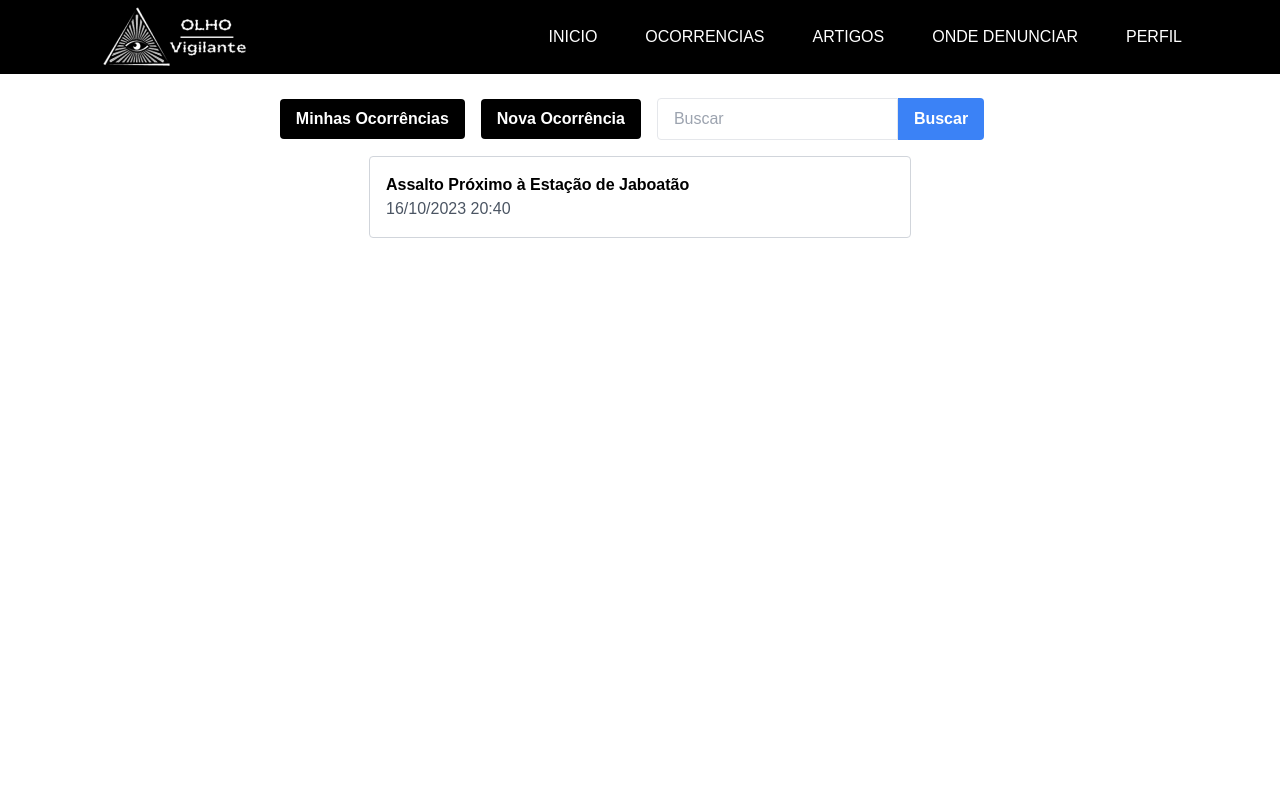
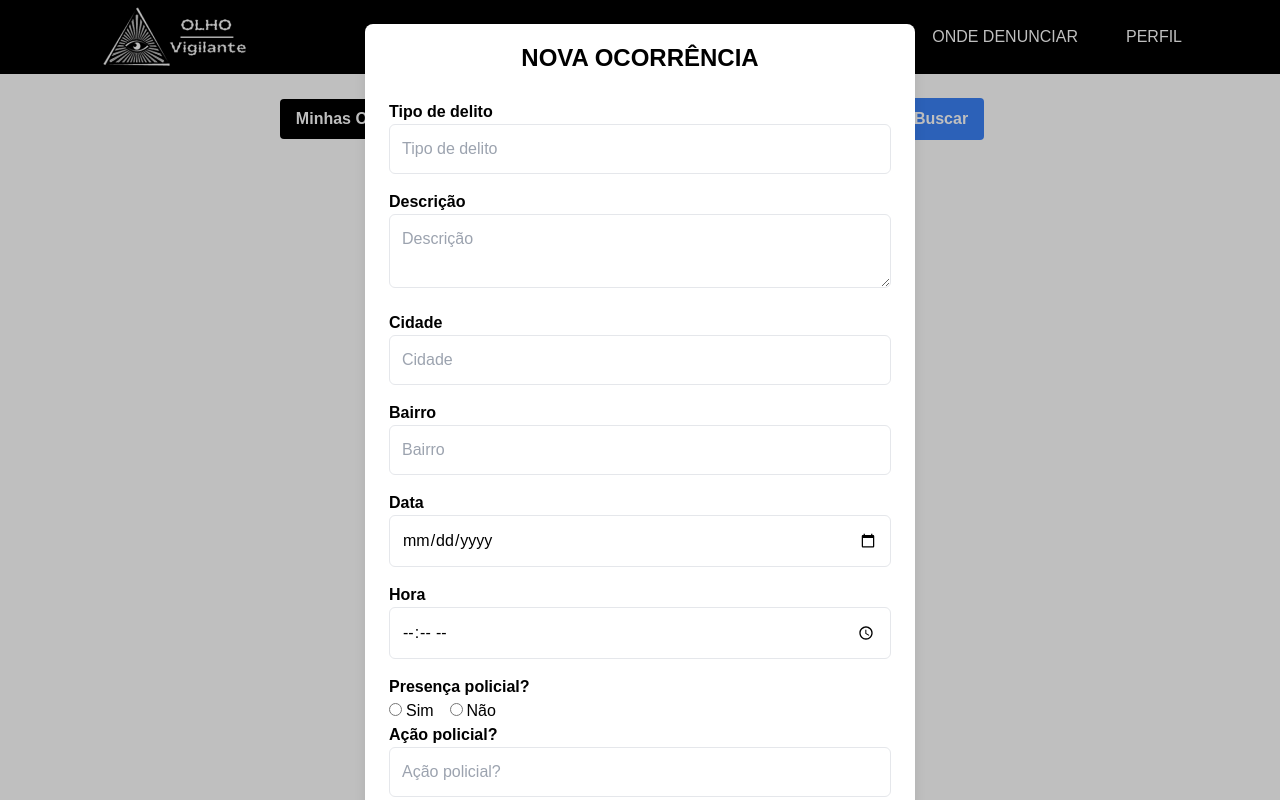
Before and after one commit to lanaclaudias/olhovigilante-pp2-web, a React (Vite) app: page /ocorrencia in a window 1280 px wide. Both pictures are taken after a click on the button "Nova Ocorrência". Built offline with nearby package versions, Linux system fonts and the light colour scheme.

Commit message:
criação de modal para registrar uma ocorrencia

```diff
--- a/src/Ocorrencia.jsx
+++ b/src/Ocorrencia.jsx
@@ -1,21 +1,42 @@
 import React from 'react';
-import Logo from './assets/logprovi.png';
 import Header from './components/Header/Header';
 
+const fields = [
+  { label: 'Tipo de delito', type: 'text' },
+  { label: 'Descrição', type: 'textarea' },
+  { label: 'Cidade', type: 'text' },
+  { label: 'Bairro', type: 'text' },
+  { label: 'Data', type: 'date' },
+  { label: 'Hora', type: 'time' },
+  { label: 'Presença policial?', type: 'radio', values: ['Sim', 'Não'] },
+  { label: 'Ação policial?', type: 'text' },
+  { label: 'Motivação', type: 'textarea' },
+  { label: 'Quantidade de vitimas', type: 'text' },
+  { label: 'Midia', type: 'file' },
+  { label: 'Geolocalização', type: 'text' },
+];
+
 const Ocorrencia = () => {
+  const [showModal, setShowModal] = React.useState(false);
+
   return (
     <>
-    <Header/>
+      <Header />
       <div className="container">
         <h2 className="text-white text-center">Faça uma Ocorrência!</h2>
         <div className="flex space-x-4 justify-center items-center">
           <button className="bg-black text-white font-bold py-2 px-4 rounded">
             Minhas Ocorrências
           </button>
-        <button className="bg-black text-white font-bold py-2 px-4 rounded">
+          <button
+            onClick={() => setShowModal(true)}
+            className="bg-black text-white font-bold py-2 px-4 rounded"
+          >
             Nova Ocorrência
           </button>
-        <div className="flex space-x-4 justify-end pr-4"> {/* Adicionando a classe pr-4 para margem direita */}
+          <div className="flex space-x-4 justify-end pr-4">
+            {' '}
+            {/* Adicionando a classe pr-4 para margem direita */}
             <div className="flex">
               <input
                 type="text"
@@ -28,14 +49,95 @@ const Ocorrencia = () => {
             </div>
           </div>
         </div>
-      <div className="container mx-auto mt-4 p-4 rounded border border-gray-300 w-1/2"> {/* Definindo a largura para 50% (w-1/2) */}
-        <p className="text-black font-semibold">Assalto Próximo à Estação de Jaboatão</p>
-        <p className="text-gray-600">16/10/2023  20:40</p>
+        <div className="container mx-auto mt-4 p-4 rounded border border-gray-300 w-1/2">
+          {' '}
+          {/* Definindo a largura para 50% (w-1/2) */}
+          <p className="text-black font-semibold">
+            Assalto Próximo à Estação de Jaboatão
+          </p>
+          <p className="text-gray-600">16/10/2023 20:40</p>
         </div>
         <form>
           <input type="text" id="nome" required />
         </form>
       </div>
+
+      {/* MODAL */}
+
+      {showModal ? (
+        <>
+          <div className="justify-center items-start flex overflow-x-hidden overflow-y-auto fixed inset-0 z-50 outline-none focus:outline-none">
+            <div className="relative min-w-[550px] my-6 mx-auto max-w-3xl">
+              {/*content*/}
+              <div className="border-0 rounded-lg shadow-lg relative flex flex-col w-full bg-white outline-none focus:outline-none">
+                <h1 className="text-black text-[24px] font-bold text-center pt-4">
+                  NOVA OCORRÊNCIA
+                </h1>
+                <div className="relative p-6 flex-auto">
+                  {fields.map(({ label, type, values }) => (
+                    <div key={label}>
+                      <label className="block text-black font-bold">
+                        {label}
+                      </label>
+                      {type === 'textarea' ? (
+                        <textarea
+                          placeholder={label}
+                          className="border rounded-[6px] p-3 w-full mb-4 text-black"
+                        />
+                      ) : type === 'radio' ? (
+                        <div className="flex">
+                          {values.map((value, index) => (
+                            <div key={index} className="mr-4">
+                              <input
+                                type={type}
+                                value={value}
+                                name={label}
+                                className="mr-1"
+                              />
+                              <label htmlFor={value} className="text-black">
+                                {value}
+                              </label>
+                            </div>
+                          ))}
+                        </div>
+                      ) : type === 'file' ? (
+                        <input
+                          type="file"
+                          className="border rounded-[6px] p-3 w-full mb-4 text-black"
+                        />
+                      ) : (
+                        <input
+                          type={type}
+                          placeholder={label}
+                          className="border rounded-[6px] p-3 w-full mb-4 text-black"
+                        />
+                      )}
+                    </div>
+                  ))}
+                </div>
+                {/*footer*/}
+                <div className="flex gap-[20px] items-center justify-end p-6 border-t border-solid border-blueGray-200 rounded-b">
+                  <button
+                    className="font-bold px-[52px] py-[12px] rounded-lg mt-3 bg-red-600"
+                    type="button"
+                    onClick={() => setShowModal(false)}
+                  >
+                    FECHAR
+                  </button>
+                  <button
+                    className="font-bold bg-blue-400 px-[52px] py-[12px] rounded-lg mt-3"
+                    type="button"
+                    onClick={() => setShowModal(false)}
+                  >
+                    SALVAR
+                  </button>
+                </div>
+              </div>
+            </div>
+          </div>
+          <div className="opacity-25 fixed inset-0 z-40 bg-black"></div>
+        </>
+      ) : null}
     </>
   );
 };
```
Lines whose indentation alone changed are shown as unchanged.
